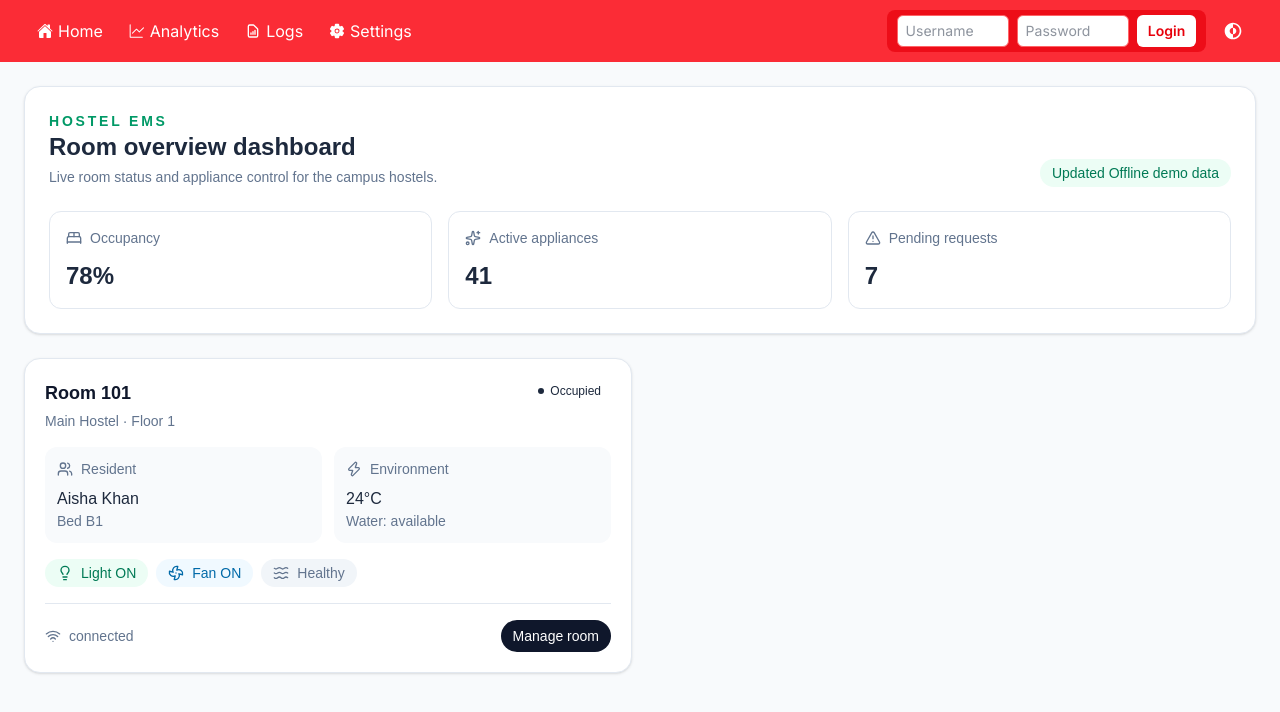
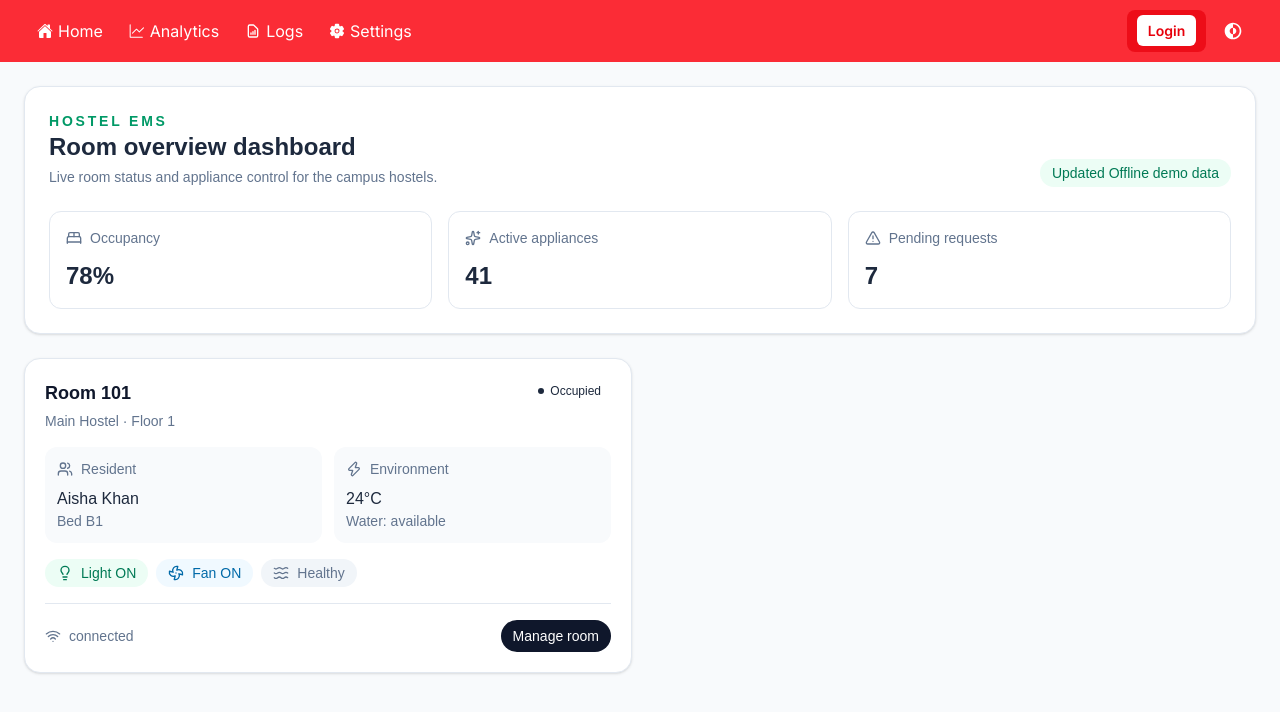
Before and after one commit to HeyImGurman/S-07-Sustainable-Living-Campaign-for-Student-Hostels, a React (Vite) app in the folder hostel-ems/: page / in a window 1280 px wide. Shown: the top 712 px of the page. Built offline with nearby package versions, Linux system fonts and the light colour scheme; no server answers.

Commit message:
Refine the login button

```diff
--- a/hostel-ems/src/components/TaskBar.jsx
+++ b/hostel-ems/src/components/TaskBar.jsx
@@ -19,13 +19,16 @@ export default function Taskbar({ darkMode, setDarkMode }) {
 
   function handleLogin(event) {
     event.preventDefault();
-    const trimmedUsername = username.trim();
 
-    if (!trimmedUsername) {
+    if (!username.trim()) {
+      setDisplayName('Guest');
+      setIsLoggedIn(true);
+      setPassword('');
+      setMenuOpen(false);
       return;
     }
 
-    setDisplayName(trimmedUsername);
+    setDisplayName(username.trim());
     setIsLoggedIn(true);
     setPassword('');
     setMenuOpen(false);
@@ -66,21 +69,7 @@ export default function Taskbar({ darkMode, setDarkMode }) {
 
         <div className="ml-auto flex flex-wrap items-center justify-end gap-[0.75rem]">
           {!isLoggedIn ? (
-            <form onSubmit={handleLogin} className="flex flex-wrap items-center gap-[0.5rem] rounded-[8px] bg-red-600/70 px-[0.6rem] py-[0.35rem]">
-              <input
-                type="text"
-                value={username}
-                onChange={(event) => setUsername(event.target.value)}
-                placeholder="Username"
-                className="w-[7rem] rounded-[6px] border border-red-400 bg-white px-[0.5rem] py-[0.3rem] text-sm text-slate-800 outline-none"
-              />
-              <input
-                type="password"
-                value={password}
-                onChange={(event) => setPassword(event.target.value)}
-                placeholder="Password"
-                className="w-[7rem] rounded-[6px] border border-red-400 bg-white px-[0.5rem] py-[0.3rem] text-sm text-slate-800 outline-none"
-              />
+            <form onSubmit={handleLogin} className="rounded-[8px] bg-red-600/70 px-[0.6rem] py-[0.35rem]">
               <button
                 type="submit"
                 className="rounded-[6px] bg-white px-[0.7rem] py-[0.35rem] text-sm font-semibold text-red-600 transition hover:bg-red-50"
```
